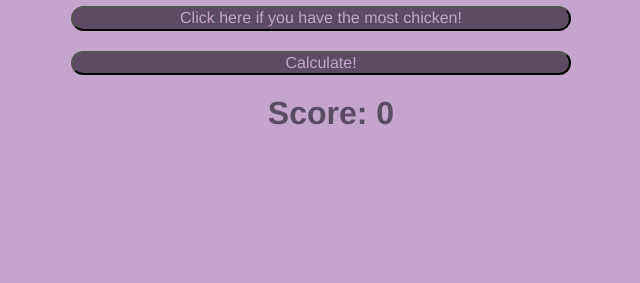
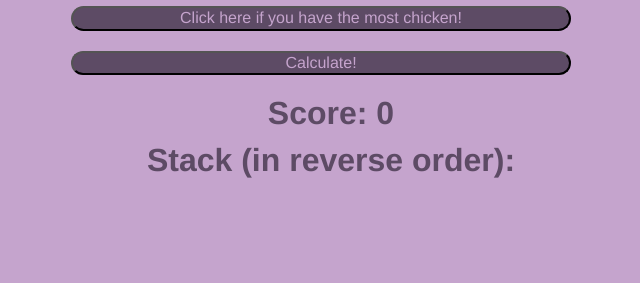
Before and after one commit to stackitpotato/potatoCalc, a PHP site: page / in a window 1280 px wide. Shown: the part 517-800 px from the top of the page, without its empty margins (319-959 px from the left). Run offline with PHP 8.4, Linux system fonts and the light colour scheme.

Commit message:
added live stack display

```diff
--- a/functions.js
+++ b/functions.js
@@ -165,4 +165,6 @@ function calculateScore() {
     stack = []
     scores = []
 
+    document.querySelector('.stackDisplay').innerHTML = "<li></li>"
+
 }
--- a/index.html
+++ b/index.html
@@ -46,5 +46,9 @@
     <div class="mostChickenMessage hidden" style="display: none;">Chicken data saved; click to reset</div>
     <input class="calculate" type="button" value="Calculate!"/>
 <h1 class="score">Score: 0</h1>
+<h1>Stack (in reverse order):</h1>
+<ul class="stackDisplay">
+
+</ul>
 </body>
 </html>
--- a/index.js
+++ b/index.js
@@ -35,6 +35,12 @@ game.cards.forEach(function (card) {
         stack.push(this.id)
         alert("Added!")
         modal.style.display = "none";
+        if (this.id === 'saltAndPepper') {
+            document.querySelector('.stackDisplay').innerHTML += "<li>salt and pepper</li>"
+        } else {
+            document.querySelector('.stackDisplay').innerHTML += "<li>" + this.id + "</li>"
+        }
+
     })
 })
 
@@ -75,7 +81,6 @@ window.addEventListener('click', function (e) {
 })
 
 
-
 // Beans: 1 for every bean in stack
 //forEach loop
 
--- a/styles.css
+++ b/styles.css
@@ -88,6 +88,7 @@ input {
     /*width: 100%; !* Full width *!*/
     /*height: 100%; !* Full height *!*/
     overflow: auto; /* Enable scroll if needed */
+    padding: 60px;
     background-color: rgba(0,0,0,0.4); /* Black w/ opacity */
     width: 33%;
 }
@@ -97,3 +98,9 @@ input {
     margin: 0 auto;
     width: 235px;
 }
+
+ul {
+    font-size: 2rem;
+    list-style: none;
+    padding-left: 0px;
+}
```
